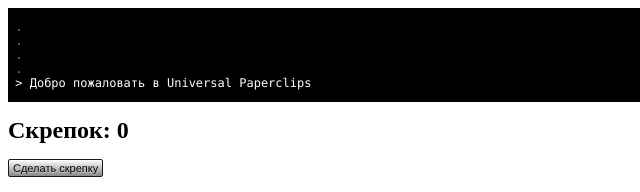
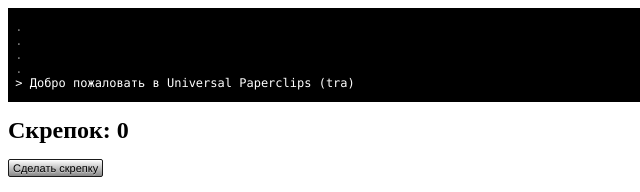
Before and after one commit to Uwutaku/Uwutaku.github.io, a plain HTML site: page index.html in a window 1280 px wide. Shown: the top 192 px of the page, 0-640 px from the left. Drawn offline with Linux system fonts and the light colour scheme.

Commit message:
Update index.html

```diff
--- a/index.html
+++ b/index.html
@@ -57,7 +57,7 @@
                 <span>&nbsp;.&nbsp;</span><span id="readout2"></span><br />
             </p>
             <p class = "console">
-                <span>&nbsp;>&nbsp;</span><span id="readout1">Добро пожаловать в Universal Paperclips</span><span id="cursor" class = "pulsate">|</span>
+                <span>&nbsp;>&nbsp;</span><span id="readout1">Добро пожаловать в Universal Paperclips (tra)</span><span id="cursor" class = "pulsate">|</span>
             </p>
 
         </div>
```
